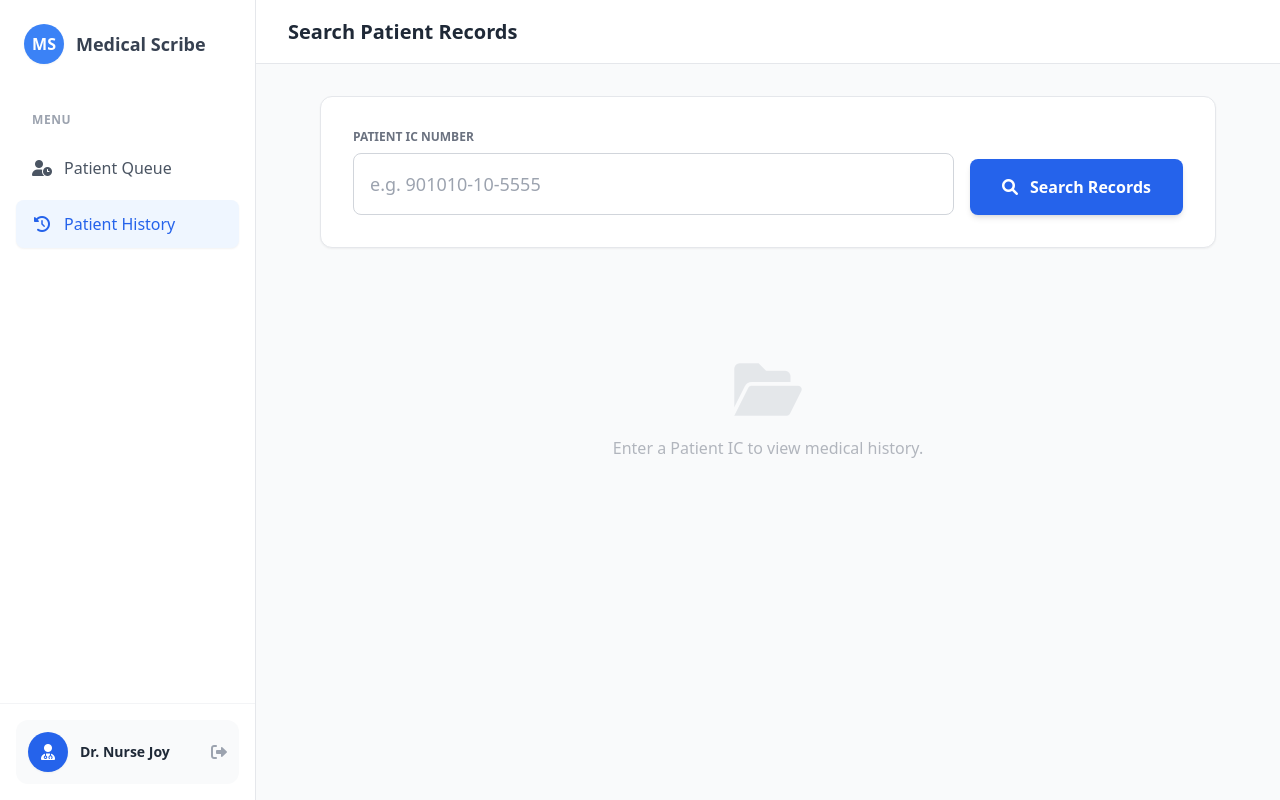
After one commit to unic0rn09/IDP_website, a Flask app: page /doctor/history in a window 1280 px wide. The commit adds this page. Run offline with Flask 3, Linux system fonts and the light colour scheme; a user stored in the database is signed in; some libraries are stand-ins or nearby versions.

Commit message:
new dashborad 2.0

```diff
--- a/app.py
+++ b/app.py
@@ -33,7 +33,7 @@ class User(db.Model):
 
 class Patient(db.Model):
     id = db.Column(db.Integer, primary_key=True)
-    ic_number = db.Column(db.String(20), unique=True, nullable=False) # Unique ID
+    ic_number = db.Column(db.String(20), unique=True, nullable=False)
     name = db.Column(db.String(100), nullable=False)
     age = db.Column(db.String(10), nullable=False)
     visits = db.relationship('Visit', backref='patient', lazy=True)
@@ -41,11 +41,11 @@ class Patient(db.Model):
 class Visit(db.Model):
     id = db.Column(db.Integer, primary_key=True)
     patient_id = db.Column(db.Integer, db.ForeignKey('patient.id'), nullable=False)
-    doctor_id = db.Column(db.Integer, db.ForeignKey('user.id'), nullable=True) # Assigned when doctor starts
+    doctor_id = db.Column(db.Integer, db.ForeignKey('user.id'), nullable=True)
     timestamp = db.Column(db.DateTime, default=datetime.now)
-    symptoms = db.Column(db.Text, nullable=False) # Context/Symptoms
-    soap_note = db.Column(db.Text) # Clinical Note
-    status = db.Column(db.String(20), default='waiting') # waiting, in_consultation, completed, cancelled
+    symptoms = db.Column(db.Text, nullable=False)
+    soap_note = db.Column(db.Text)
+    status = db.Column(db.String(20), default='waiting')
 
 # --- ROUTES ---
 @app.route('/')
@@ -72,14 +72,12 @@ def logout():
     session.clear()
     return redirect('/login')
 
-# --- NURSE SECTION ---
-# Add this route under the Nurse section in app.py
+# --- NURSE ROUTES ---
 @app.route('/nurse/update_patient', methods=['POST'])
 def update_patient():
     data = request.json
     p = Patient.query.filter_by(ic_number=data['ic']).first()
     if not p: return jsonify({'error': 'Patient not found'}), 404
-
     p.name = data['name']
     p.age = data['age']
     db.session.commit()
@@ -88,7 +86,6 @@ def update_patient():
 @app.route('/nurse/dashboard')
 def nurse_dashboard():
     if session.get('role') != 'nurse': return redirect('/login')
-    # Show active visits (waiting or in_consultation)
     queue = Visit.query.filter(Visit.status.in_(['waiting', 'in_consultation'])).order_by(Visit.timestamp.asc()).all()
     return render_template('nurse_dashboard.html', queue=queue)
 
@@ -105,20 +102,16 @@ def register_patient():
     data = request.json
     if Patient.query.filter_by(ic_number=data['ic']).first():
         return jsonify({'error': 'Patient already exists'}), 400
-
     new_p = Patient(ic_number=data['ic'], name=data['name'], age=data['age'])
     db.session.add(new_p)
     db.session.commit()
-    return jsonify({'success': True, 'message': 'Patient registered successfully'})
+    return jsonify({'success': True})
 
 @app.route('/nurse/create_visit', methods=['POST'])
 def create_visit():
     data = request.json
-    # Patient must exist by now
     p = Patient.query.filter_by(ic_number=data['ic']).first()
     if not p: return jsonify({'error': 'Patient not found'}), 404
-
-    # Create new visit
     visit = Visit(patient_id=p.id, symptoms=data['symptoms'], status='waiting')
     db.session.add(visit)
     db.session.commit()
@@ -136,21 +129,23 @@ def cancel_visit(visit_id):
 @app.route('/doctor/dashboard')
 def doctor_dashboard():
     if session.get('role') != 'doctor': return redirect('/login')
-    # Only show 'waiting' patients for the doctor
     queue = Visit.query.filter_by(status='waiting').order_by(Visit.timestamp.asc()).all()
     return render_template('doctor_patients.html', patients=queue, doctor_name=session['name'])
+
+# NEW ROUTE: Dedicated History Page
+@app.route('/doctor/history')
+def doctor_history_page():
+    if session.get('role') != 'doctor': return redirect('/login')
+    return render_template('doctor_history.html', doctor_name=session['name'])
 
 @app.route('/start_consultation/<int:visit_id>')
 def start_consultation(visit_id):
     if session.get('role') != 'doctor': return redirect('/login')
     visit = Visit.query.get_or_404(visit_id)
-
-    # Update status and doctor assignment
     if visit.status == 'waiting':
         visit.status = 'in_consultation'
         visit.doctor_id = session['user_id']
         db.session.commit()
-
     return render_template('consultation.html', visit=visit, patient=visit.patient, doctor_name=session['name'])
 
 @app.route('/save_consultation', methods=['POST'])
@@ -158,11 +153,9 @@ def save_consultation():
     data = request.json
     visit = Visit.query.get(data.get('visit_id'))
     if not visit: return jsonify({'error': 'Visit not found'}), 404
-
     visit.soap_note = data.get('note')
     if data.get('action') == 'finalize':
         visit.status = 'completed'
-
     db.session.commit()
     return jsonify({'status': 'success'})
 
@@ -170,9 +163,7 @@ def save_consultation():
 def get_patient_history(ic):
     p = Patient.query.filter_by(ic_number=ic).first()
     if not p: return jsonify([])
-
     history = []
-    # Show all past visits (completed, cancelled, etc)
     for v in p.visits:
         history.append({
             'date': v.timestamp.strftime('%Y-%m-%d %H:%M'),
@@ -180,9 +171,10 @@ def get_patient_history(ic):
             'status': v.status,
             'note': v.soap_note or "No notes"
         })
-    # Sort by newest first
     history.reverse()
     return jsonify(history)
+
+
 
 # --- AUDIO & AI ---
 @app.route('/process_audio', methods=['POST'])
@@ -191,13 +183,13 @@ def process_audio():
         return jsonify({'error': 'No audio file'}), 400
 
     audio_file = request.files['audio_data']
-    visit_id = request.form.get('visit_id') # Changed from patient_id to visit_id
+    visit_id = request.form.get('visit_id')
 
     filename = f"visit_{visit_id}.wav"
     save_path = os.path.join(INSTANCE_FOLDER, filename)
     audio_file.save(save_path)
 
-    # Mock AI for demo (Replace with real OpenAI call if key available)
+    # Mock AI (Replace with real OpenAI call if needed)
     text = "Patient complains of persistent cough and headache for 3 days."
     soap = f"S: Cough, Headache (3 days)\nO: N/A\nA: Viral URI\nP: Symptomatic relief"
 
--- /dev/null
+++ b/templates/doctor_history.html
@@ -0,0 +1,175 @@
+<!DOCTYPE html>
+<html lang="en">
+<head>
+    <meta charset="UTF-8">
+    <title>Doctor - Patient History</title>
+    <script src="https://cdn.tailwindcss.com"></script>
+    <link href="https://cdnjs.cloudflare.com/ajax/libs/font-awesome/6.0.0/css/all.min.css" rel="stylesheet">
+</head>
+<body class="bg-gray-50 h-screen flex overflow-hidden font-sans">
+
+    <aside class="w-64 bg-white border-r border-gray-200 flex flex-col justify-between flex-shrink-0">
+        <div>
+            <div class="p-6 flex items-center gap-3">
+                <div class="w-10 h-10 bg-blue-500 rounded-full flex items-center justify-center text-white font-bold shadow-sm">MS</div>
+                <div class="font-bold text-gray-700 text-lg">Medical Scribe</div>
+            </div>
+
+            <nav class="px-4 space-y-2 mt-4">
+                <div class="px-4 py-2 text-xs font-bold text-gray-400 uppercase tracking-wider">Menu</div>
+
+                <a href="/doctor/dashboard" class="flex items-center gap-3 px-4 py-3 text-gray-600 hover:bg-gray-50 hover:text-blue-600 rounded-lg font-medium transition">
+                    <i class="fas fa-user-clock w-5 text-center"></i> Patient Queue
+                </a>
+
+                <a href="/doctor/history" class="flex items-center gap-3 px-4 py-3 bg-blue-50 text-blue-600 rounded-lg font-medium shadow-sm">
+                    <i class="fas fa-history w-5 text-center"></i> Patient History
+                </a>
+            </nav>
+        </div>
+
+        <div class="p-4 border-t border-gray-100">
+            <div class="flex items-center gap-3 bg-gray-50 p-3 rounded-xl hover:bg-gray-100 transition cursor-pointer">
+                <div class="w-10 h-10 bg-blue-600 rounded-full flex items-center justify-center text-white shadow-sm"><i class="fas fa-user-md"></i></div>
+                <div class="flex-1 min-w-0">
+                    <div class="text-sm font-bold text-gray-800">Dr. {{ doctor_name }}</div>
+                </div>
+                <a href="/logout" class="text-gray-400 hover:text-red-500"><i class="fas fa-sign-out-alt"></i></a>
+            </div>
+        </div>
+    </aside>
+
+    <main class="flex-1 flex flex-col h-full relative overflow-hidden">
+        <header class="h-16 bg-white border-b border-gray-200 flex items-center px-8 flex-shrink-0">
+            <h1 class="text-xl font-bold text-gray-800">Search Patient Records</h1>
+        </header>
+
+        <div class="flex-1 overflow-y-auto p-8">
+            <div class="max-w-4xl mx-auto">
+
+                <div class="bg-white p-8 rounded-xl shadow-sm border border-gray-200 mb-8">
+                    <div class="flex gap-4">
+                        <div class="flex-1">
+                            <label class="block text-xs font-bold text-gray-500 uppercase mb-2">Patient IC Number</label>
+                            <input id="history-ic" placeholder="e.g. 901010-10-5555"
+                                   class="w-full border border-gray-300 p-4 rounded-lg text-lg outline-none focus:border-blue-500 transition">
+                        </div>
+                        <div class="flex items-end">
+                            <button onclick="searchHistory()" class="bg-blue-600 hover:bg-blue-700 text-white font-bold py-4 px-8 rounded-lg shadow-md transition">
+                                <i class="fas fa-search mr-2"></i> Search Records
+                            </button>
+                        </div>
+                    </div>
+                </div>
+
+                <div id="history-container" class="space-y-4">
+                    <div class="text-center py-20 opacity-50">
+                        <i class="fas fa-folder-open text-6xl text-gray-300 mb-4"></i>
+                        <p class="text-gray-500">Enter a Patient IC to view medical history.</p>
+                    </div>
+                </div>
+
+            </div>
+        </div>
+    </main>
+
+    <div id="history-modal" class="fixed inset-0 bg-black bg-opacity-50 hidden z-50 flex items-center justify-center p-4">
+        <div class="bg-white rounded-xl shadow-2xl w-full max-w-2xl max-h-[80vh] flex flex-col animate-fade-in">
+            <div class="p-6 border-b border-gray-100 flex justify-between items-center bg-gray-50 rounded-t-xl">
+                <div>
+                    <h2 class="text-xl font-bold text-gray-800">Visit Details</h2>
+                    <p id="modal-date" class="text-sm text-gray-500 font-mono mt-1"></p>
+                </div>
+                <button onclick="closeModal()" class="text-gray-400 hover:text-red-500 text-2xl"><i class="fas fa-times"></i></button>
+            </div>
+            <div class="p-8 overflow-y-auto">
+                <div class="mb-6">
+                    <span class="text-xs font-bold text-blue-500 uppercase tracking-wider">Symptoms / Context</span>
+                    <p id="modal-symptoms" class="text-lg text-gray-800 mt-2 font-medium"></p>
+                </div>
+                <div>
+                    <span class="text-xs font-bold text-blue-500 uppercase tracking-wider">Clinical Note (SOAP)</span>
+                    <pre id="modal-note" class="text-sm text-gray-700 bg-gray-50 p-6 rounded-lg mt-2 border border-gray-200 whitespace-pre-wrap font-sans leading-relaxed"></pre>
+                </div>
+            </div>
+        </div>
+    </div>
+
+    <script>
+        // Check URL for pre-filled IC (from dashboard redirect)
+        window.onload = function() {
+            const urlParams = new URLSearchParams(window.location.search);
+            const ic = urlParams.get('ic');
+            if(ic) {
+                document.getElementById('history-ic').value = ic;
+                searchHistory();
+            }
+        }
+
+        function searchHistory() {
+            const ic = document.getElementById('history-ic').value;
+            if(!ic) return alert("Please enter an IC number");
+
+            const container = document.getElementById('history-container');
+            container.innerHTML = '<div class="text-center py-20"><i class="fas fa-spinner fa-spin text-3xl text-blue-500"></i><p class="mt-4 text-gray-500">Fetching records...</p></div>';
+
+            fetch('/patient/history/' + ic)
+            .then(r => r.json())
+            .then(data => {
+                container.innerHTML = '';
+
+                if(data.length === 0) {
+                    container.innerHTML = `
+                        <div class="bg-yellow-50 border border-yellow-200 rounded-xl p-8 text-center">
+                            <i class="fas fa-exclamation-circle text-yellow-500 text-3xl mb-3"></i>
+                            <h3 class="text-yellow-800 font-bold">No Records Found</h3>
+                            <p class="text-yellow-700 text-sm">No visit history found for IC: ${ic}</p>
+                        </div>`;
+                    return;
+                }
+
+                // Create Header
+                const header = document.createElement('div');
+                header.className = "flex justify-between items-center mb-4 px-2";
+                header.innerHTML = `<h3 class="font-bold text-gray-700 text-lg">Found ${data.length} Visits</h3><span class="text-sm text-gray-400">IC: ${ic}</span>`;
+                container.appendChild(header);
+
+                data.forEach(visit => {
+                    const card = document.createElement('div');
+                    card.className = "bg-white p-6 rounded-xl border border-gray-200 shadow-sm hover:shadow-md hover:border-blue-300 cursor-pointer transition group";
+                    card.onclick = () => showVisitDetails(visit);
+
+                    card.innerHTML = `
+                        <div class="flex justify-between items-start mb-2">
+                            <span class="font-bold text-gray-800 text-lg">${visit.date}</span>
+                            <span class="text-xs px-3 py-1 rounded-full uppercase font-bold tracking-wide
+                                ${visit.status === 'completed' ? 'bg-green-100 text-green-700' : 'bg-yellow-100 text-yellow-700'}">
+                                ${visit.status}
+                            </span>
+                        </div>
+                        <p class="text-gray-600 mb-3 line-clamp-2">"${visit.symptoms}"</p>
+                        <div class="text-sm text-blue-600 font-bold group-hover:underline flex items-center gap-2">
+                            View Full Note <i class="fas fa-arrow-right"></i>
+                        </div>
+                    `;
+                    container.appendChild(card);
+                });
+            })
+            .catch(err => {
+                container.innerHTML = '<div class="text-center text-red-500">Error fetching history.</div>';
+            });
+        }
+
+        function showVisitDetails(visit) {
+            document.getElementById('modal-date').innerText = visit.date + ' • ' + visit.status.toUpperCase();
+            document.getElementById('modal-symptoms').innerText = visit.symptoms;
+            document.getElementById('modal-note').innerText = visit.note;
+            document.getElementById('history-modal').classList.remove('hidden');
+        }
+
+        function closeModal() {
+            document.getElementById('history-modal').classList.add('hidden');
+        }
+    </script>
+</body>
+</html>
--- a/templates/nurse_dashboard.html
+++ b/templates/nurse_dashboard.html
@@ -5,7 +5,7 @@
     <title>Nurse Dashboard</title>
     <script src="https://cdn.tailwindcss.com"></script>
     <link href="https://cdnjs.cloudflare.com/ajax/libs/font-awesome/6.0.0/css/all.min.css" rel="stylesheet">
-    <meta http-equiv="refresh" content="30">
+    <meta http-equiv="refresh" content="1000">
 </head>
 <body class="bg-gray-50 h-screen flex overflow-hidden font-sans">
 
```
Also changed, not shown: templates/doctor_patients.html (+30 -13 lines), instance/medical_scribe.db, 1 other file.
